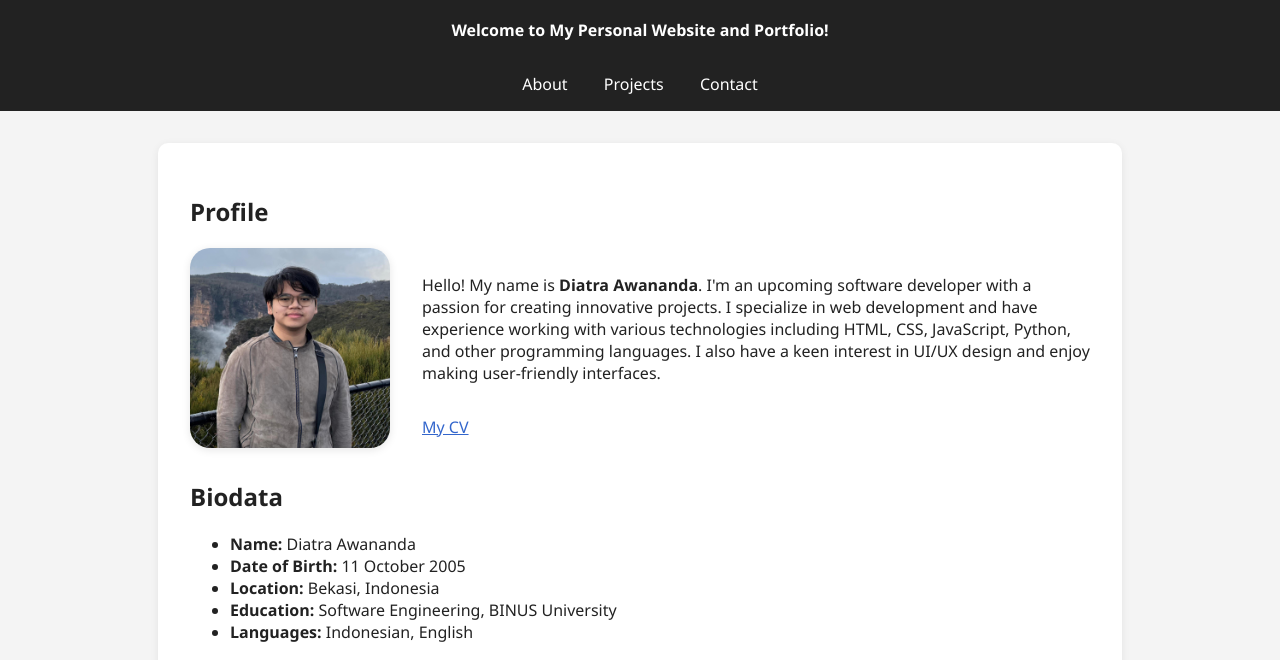
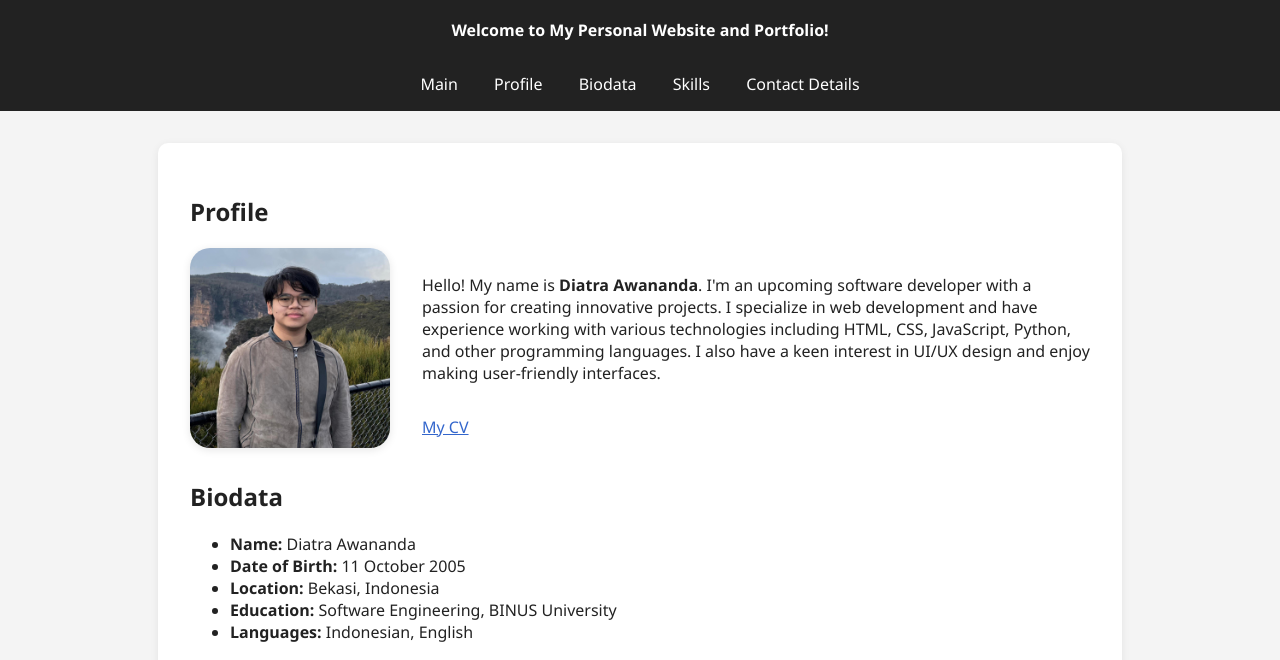
Before and after one commit to awandtr/awandtr.github.io, a plain HTML site: page about.html in a window 1280 px wide. Shown: the part 99-759 px from the top of the page. Drawn offline with Linux system fonts and the light colour scheme.

Commit message:
Enhance navigation and section accessibility in about.html
Updated navigation links and added section anchors for easier access to Profile, Biodata, Skills, and Contact Details.

```diff
--- a/about.html
+++ b/about.html
@@ -11,9 +11,11 @@
         <h1>Diatra Awananda's Portfolio</h1>
         <h4>Welcome to My Personal Website and Portfolio!</h4>
         <nav>
-            <a href="main.html">About</a>
-            <a href="main.html">Projects</a>
-            <a href="main.html">Contact</a>
+            <a href="main.html">Main</a>
+            <a href="about.html#about">Profile</a>
+            <a href="about.html#biodata">Biodata</a>
+            <a href="about.html#skills">Skills</a>
+            <a href="about.html#contact">Contact Details</a>
         </nav>
     </header>
     <div class="container">
```
